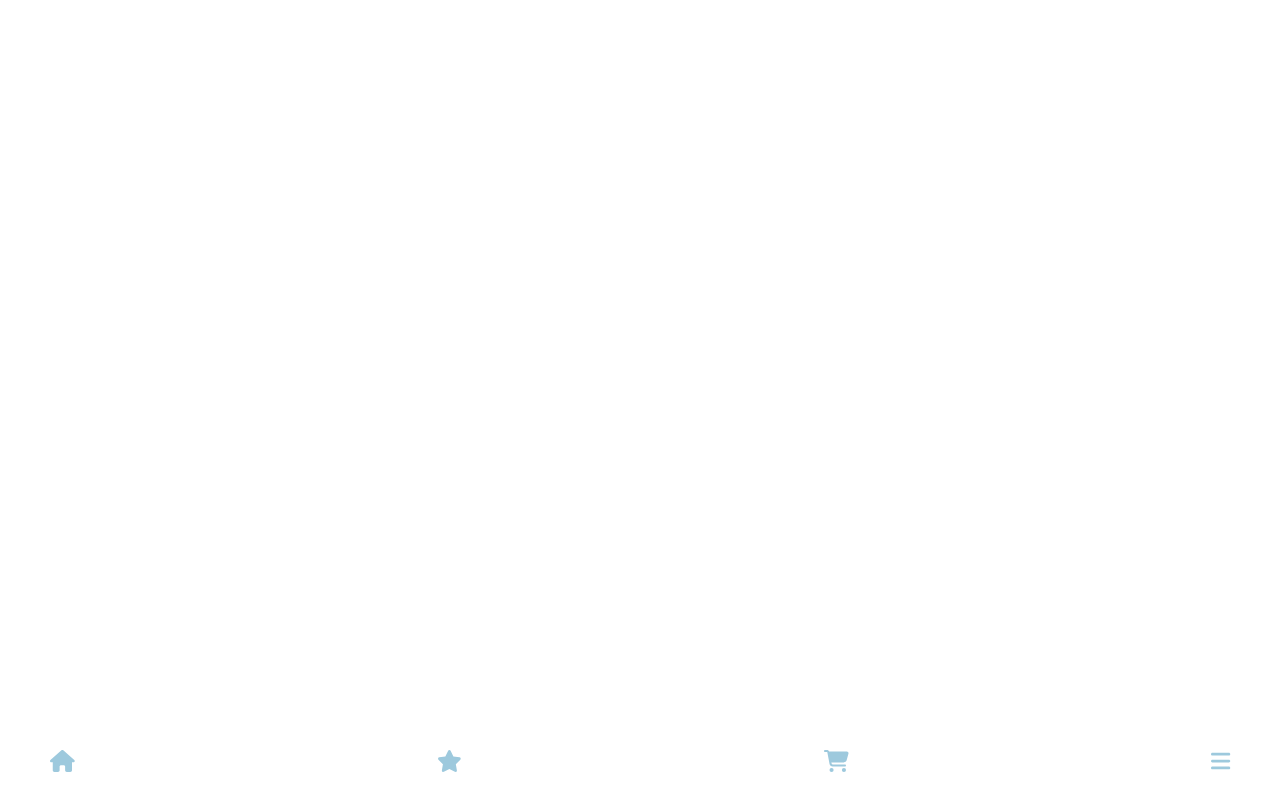
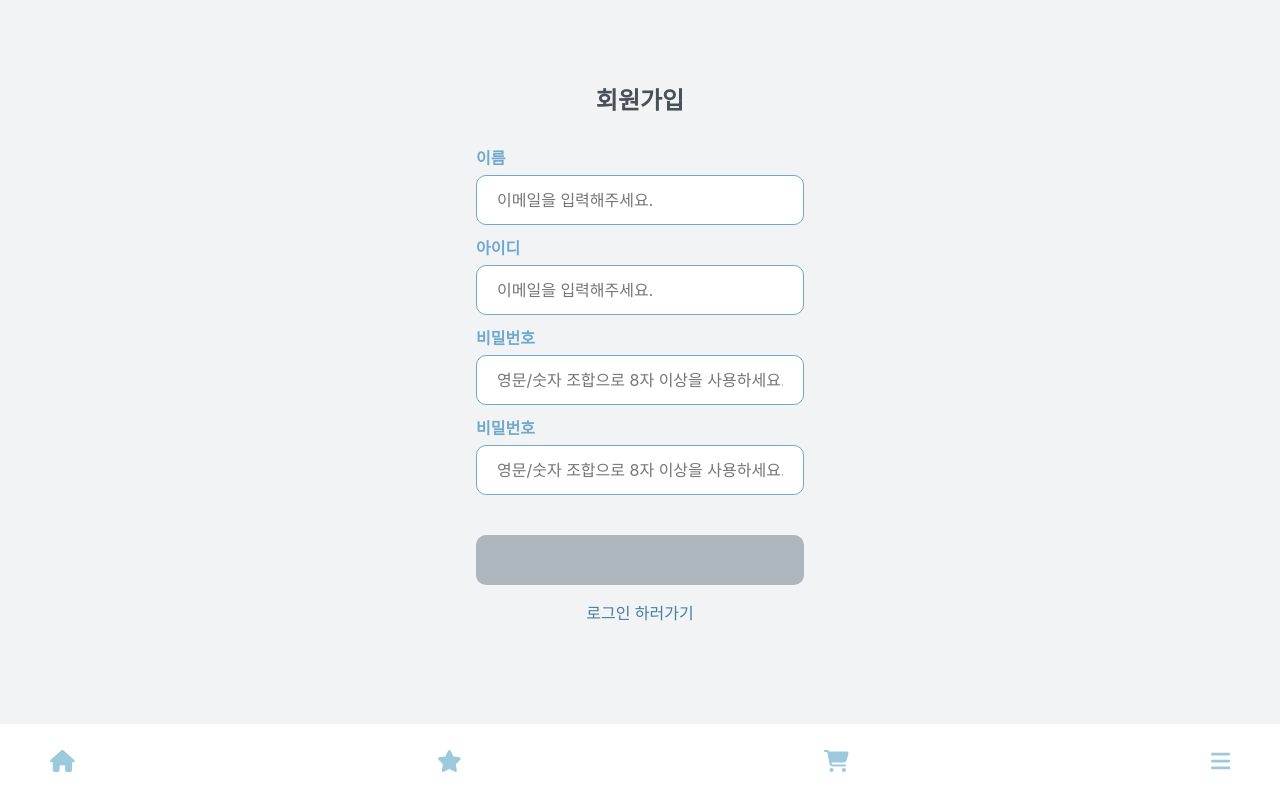
Before and after one commit to the-ultimate-team/typescript-react-toyproject, a React (Create React App) app: page /signup in a window 1280 px wide. Before the commit this address had no page. Built offline with nearby package versions, Linux system fonts and the light colour scheme.

Commit message:
feat: signin / signup

```diff
--- a/src/Home.tsx
+++ b/src/Home.tsx
@@ -31,6 +31,7 @@ const MainStartButtonStyle = styled.button`
   color: #ffffff;
   font-weight: bold;
   border-radius: 10px;
+  border: none;
   cursor: pointer;
 `;
 
--- /dev/null
+++ b/src/components/sign/Btn.tsx
@@ -0,0 +1,20 @@
+import React from "react";
+import styled from "styled-components";
+
+type Props = {
+  children: string;
+};
+
+const Btn = ({ children }: Props) => {
+  return <BtnStyle>{children}</BtnStyle>;
+};
+
+const BtnStyle = styled.button`
+  width: 328px;
+  height: 50px;
+  background: #adb5bd;
+  border-radius: 10px;
+  border: none;
+`;
+
+export default Btn;
--- /dev/null
+++ b/src/components/sign/IdForm.tsx
@@ -0,0 +1,30 @@
+import styled from "styled-components";
+
+const IdForm = () => {
+  return (
+    <>
+      <FontStyle>아이디</FontStyle>
+      <InputStyle type="text" placeholder="이메일을 입력해주세요." />
+    </>
+  );
+};
+
+const InputStyle = styled.input`
+  width: 328px;
+  height: 50px;
+  background: #ffffff;
+  border: 1px solid #6fa9cd;
+  border-radius: 10px;
+  padding: 0 20px;
+  margin-top: 7px;
+`;
+
+const FontStyle = styled.div`
+  font-style: normal;
+  font-weight: 700;
+  font-size: 16px;
+  line-height: 19px;
+  color: #6fa9cd;
+`;
+
+export default IdForm;
--- /dev/null
+++ b/src/components/sign/NameForm.tsx
@@ -0,0 +1,30 @@
+import styled from "styled-components";
+
+const NameForm = () => {
+  return (
+    <>
+      <FontStyle>이름</FontStyle>
+      <InputStyle type="text" placeholder="이메일을 입력해주세요." />
+    </>
+  );
+};
+
+const InputStyle = styled.input`
+  width: 328px;
+  height: 50px;
+  background: #ffffff;
+  border: 1px solid #6fa9cd;
+  border-radius: 10px;
+  padding: 0 20px;
+  margin-top: 7px;
+`;
+
+const FontStyle = styled.div`
+  font-style: normal;
+  font-weight: 700;
+  font-size: 16px;
+  line-height: 19px;
+  color: #6fa9cd;
+`;
+
+export default NameForm;
--- /dev/null
+++ b/src/components/sign/PasswordFrom.tsx
@@ -0,0 +1,33 @@
+import styled from "styled-components";
+
+const PasswordFrom = () => {
+  return (
+    <>
+      <FontStyle>비밀번호</FontStyle>
+      <InputStyle
+        type="password"
+        placeholder="영문/숫자 조합으로 8자 이상을 사용하세요."
+      />
+    </>
+  );
+};
+
+const InputStyle = styled.input`
+  width: 328px;
+  height: 50px;
+  background: #ffffff;
+  border: 1px solid #6fa9cd;
+  border-radius: 10px;
+  padding: 0 20px;
+  margin-top: 7px;
+`;
+
+const FontStyle = styled.div`
+  font-style: normal;
+  font-weight: 700;
+  font-size: 16px;
+  line-height: 19px;
+  color: #6fa9cd;
+`;
+
+export default PasswordFrom;
--- /dev/null
+++ b/src/components/sign/SignIn.tsx
@@ -0,0 +1,56 @@
+import React from "react";
+import { Link } from "react-router-dom";
+import styled from "styled-components";
+import Btn from "./Btn";
+import IdForm from "./IdForm";
+import PasswordFrom from "./PasswordFrom";
+
+const SignIn = () => {
+  return (
+    <Wrapper>
+      <LoginFontStyle>로그인</LoginFontStyle>
+      <div style={{ marginTop: "64px" }}>
+        <IdForm />
+      </div>
+      <div style={{ marginTop: "20px" }}>
+        <PasswordFrom />
+      </div>
+      <div style={{ marginTop: "45px" }}>
+        <Btn text="로그인" />
+      </div>
+      <LinkStyle to="/signup">
+        <SignUpLinkStyle>회원가입 하러가기</SignUpLinkStyle>
+      </LinkStyle>
+    </Wrapper>
+  );
+};
+
+const LinkStyle = styled(Link)`
+  text-decoration: none;
+`;
+
+const SignUpLinkStyle = styled.p`
+  font-weight: 500;
+  font-size: 16px;
+  margin-top: 22px;
+  color: #477d9e;
+`;
+
+const LoginFontStyle = styled.div`
+  font-weight: 700;
+  font-size: 24px;
+  line-height: 29px;
+  color: #495057;
+`;
+
+const Wrapper = styled.div`
+  width: 100%;
+  height: calc(100vh - 76px);
+  background: #f1f3f5;
+  display: flex;
+  flex-direction: column;
+  justify-content: center;
+  align-items: center;
+`;
+
+export default SignIn;
--- /dev/null
+++ b/src/components/sign/SignUp.tsx
@@ -0,0 +1,62 @@
+import { Link } from "react-router-dom";
+import styled from "styled-components";
+import Btn from "./Btn";
+import IdForm from "./IdForm";
+import NameForm from "./NameForm";
+import PasswordFrom from "./PasswordFrom";
+
+const SignUp = () => {
+  return (
+    <Wrapper>
+      <SignUpStyle>회원가입</SignUpStyle>
+      <div style={{ marginTop: "34px" }}>
+        <NameForm />
+      </div>
+      <div style={{ marginTop: "14px" }}>
+        <IdForm />
+      </div>
+      <div style={{ marginTop: "14px" }}>
+        <PasswordFrom />
+      </div>
+      <div style={{ marginTop: "14px" }}>
+        <PasswordFrom />
+      </div>
+      <div style={{ marginTop: "40px" }}>
+        <Btn text="회원가입" />
+      </div>
+      <LinkStyle to="/login">
+        <LoginLinkStyle>로그인 하러가기</LoginLinkStyle>
+      </LinkStyle>
+    </Wrapper>
+  );
+};
+
+const LinkStyle = styled(Link)`
+  text-decoration: none;
+`;
+
+const LoginLinkStyle = styled.p`
+  font-weight: 500;
+  font-size: 16px;
+  margin-top: "22px";
+  color: #477d9e;
+`;
+
+const SignUpStyle = styled.div`
+  font-weight: 700;
+  font-size: 24px;
+  line-height: 29px;
+  color: #495057;
+`;
+
+const Wrapper = styled.div`
+  width: 100%;
+  height: calc(100vh - 76px);
+  background: #f1f3f5;
+  display: flex;
+  flex-direction: column;
+  justify-content: center;
+  align-items: center;
+`;
+
+export default SignUp;
```
Also changed, not shown: src/routes/index.tsx (+10 -0 lines).
